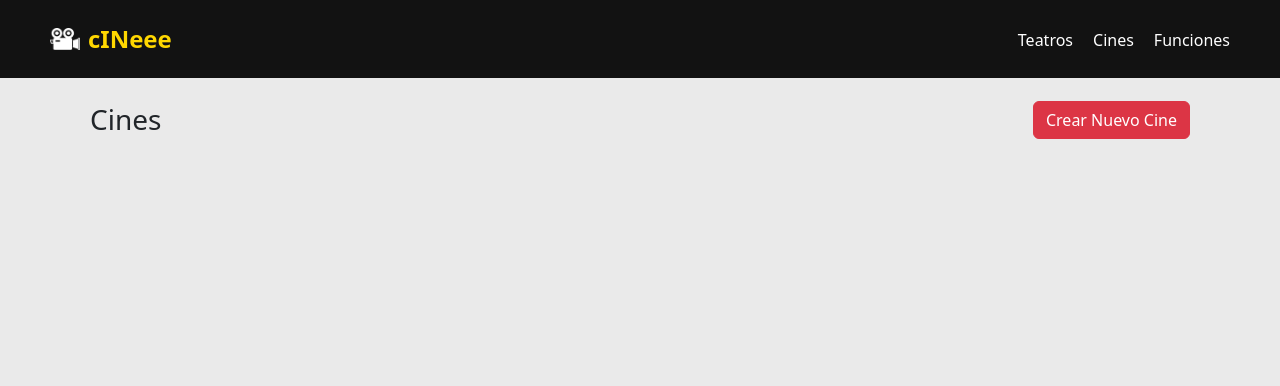
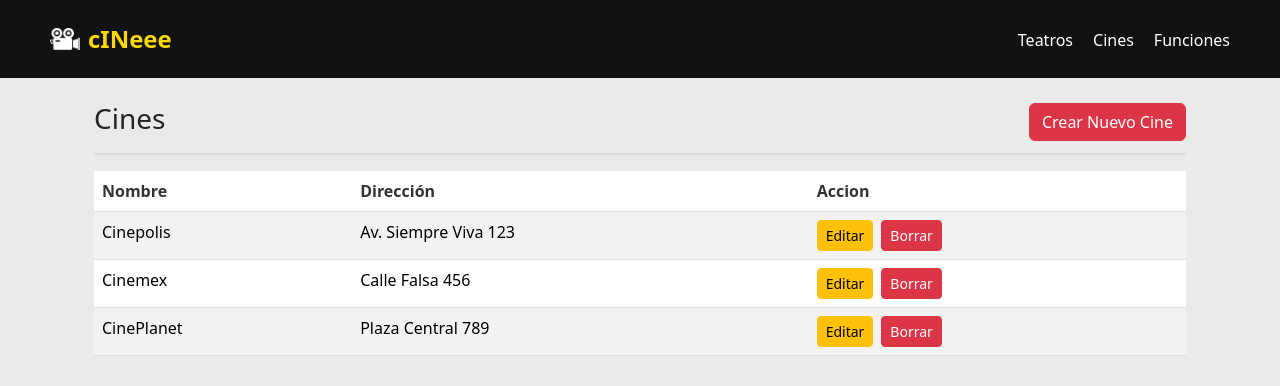
Before and after one commit to MauriBarrientos/tlp4-tp-microkernel, a React (Vite) app in the folder client/: page /cinemas in a window 1280 px wide. Shown: the top 386 px of the page. Built offline with nearby package versions, Linux system fonts and the light colour scheme.

Commit message:
Se añadio la interfaz de listar cine con logica de prueba

```diff
--- a/client/src/components/CrearCine.jsx
+++ b/client/src/components/CrearCine.jsx
@@ -40,9 +40,13 @@
             <input type="number" className="form-control" />
           </div>
           <div className="mb-3 col-6">
+            <label className="form-label">Cantidad de salas:</label>
+            <input type="number" className="form-control" />
+          </div>
+          <div className="mb-3">
             <label className="form-label">Ubicacion:</label>
             <input type="text" className="form-control" />
-            </div>
+          </div>
             </div>
         </form>
       </div>
--- a/client/src/components/ListarCine.jsx
+++ b/client/src/components/ListarCine.jsx
@@ -1,17 +1,60 @@
-import React from 'react'
-import CreateCinesButton from './CrearCine'
-import './styles/cine.css'
+import React from 'react';
+import CreateCinesButton from './CrearCine';
+import './styles/cine.css';
 
-const ListarCines= () => {
+const ListarCines = () => {
+  const cines = [
+    { id: 1, nombre: 'Cinepolis', direccion: 'Av. Siempre Viva 123'},
+    { id: 2, nombre: 'Cinemex', direccion: 'Calle Falsa 456' },
+    { id: 3, nombre: 'CinePlanet', direccion: 'Plaza Central 789'},
+  ];
+
+  const handleEdit = (id) => {
+    console.log(`Editar cine con ID: ${id}`);
+  };
+
+  const handleDelete = (id) => {
+    console.log(`Borrar cine con ID: ${id}`);
+  };
+
   return (
-    <div>
-      <div className='cine'>
+    <div className="container mt-4">
+      <div className="cine-header d-flex justify-content-between align-items-center">
         <h3>Cines</h3>
         <CreateCinesButton />
       </div>
 
+      <table className="table table-striped table-hover mt-3">
+        <thead>
+          <tr>
+            <th>Nombre</th>
+            <th>Dirección</th>
+            <th>Accion</th>
+          </tr>
+        </thead>
+        <tbody>
+          {cines.map((cine) => (
+            <tr key={cine.id}>
+              <td>{cine.nombre}</td>
+              <td>{cine.direccion}</td>
+              <td>
+                <button
+                  className="btn btn-warning btn-sm me-2"
+                  onClick={() => handleEdit(cine.id)}>
+                  Editar
+                </button>
+                <button
+                  className="btn btn-danger btn-sm"
+                  onClick={() => handleDelete(cine.id)}>
+                  Borrar
+                </button>
+              </td>
+            </tr>
+          ))}
+        </tbody>
+      </table>
     </div>
-  )
-}
+  );
+};
 
-export default ListarCines
+export default ListarCines;
--- a/client/src/components/styles/cine.css
+++ b/client/src/components/styles/cine.css
@@ -11,3 +11,17 @@
   .cine h3 {
     margin: 0;
   }
+
+  .cine-header {
+    border-bottom: 2px solid #ddd;
+    padding-bottom: 10px;
+  }
+
+  .table thead th {
+    color: #333;
+    font-weight: bold;
+  }
+
+  .table tbody tr:hover {
+    background-color: #f1f1f1;
+  }
```
